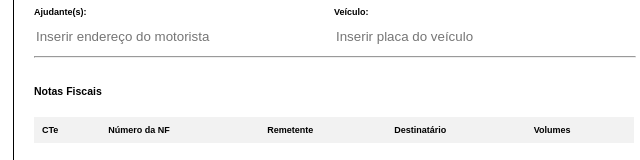
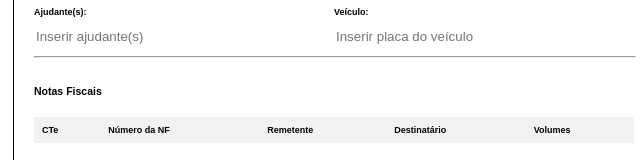
Before and after one commit to testesdeprojetos/vvdoc, a plain HTML site: page index.html in a window 1280 px wide. Shown: the part 338-498 px from the top of the page, 306-946 px from the left. Drawn offline with Linux system fonts and the light colour scheme.

Commit message:
Update index.html

```diff
--- a/index.html
+++ b/index.html
@@ -43,7 +43,7 @@
                 <input type="text" contenteditable="true" id="motorista" class="inputInformacoes" placeholder="Inserir nome do motorista">
             </div>
             <div class="cadastroNossosDados"><strong id="ajudanteTitulo">Ajudante(s):</strong>
-                <input type="text" contenteditable="true" id="ajudante" class="inputInformacoes" placeholder="Inserir endereço do motorista">
+                <input type="text" contenteditable="true" id="ajudante" class="inputInformacoes" placeholder="Inserir ajudante(s)">
             </div>
         </div>
         <div style="float: right; width: 100%; max-width: 300px;">
```
